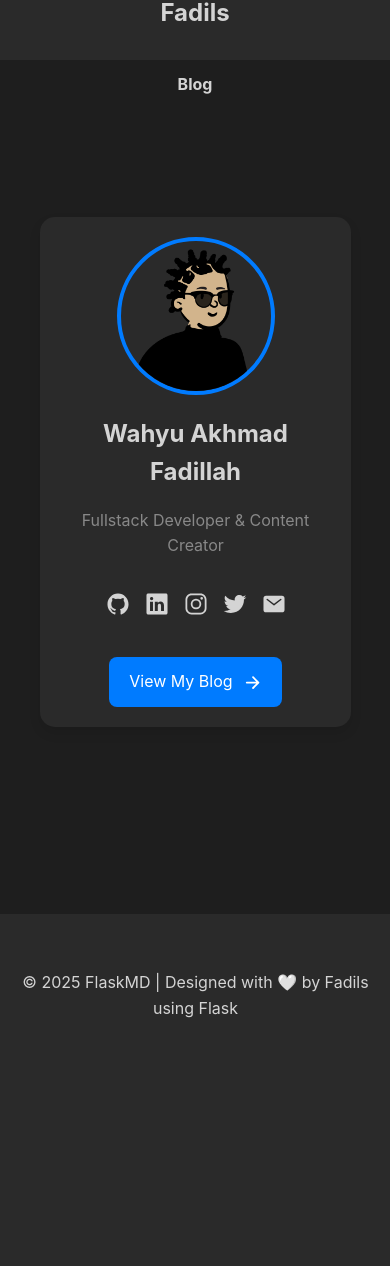
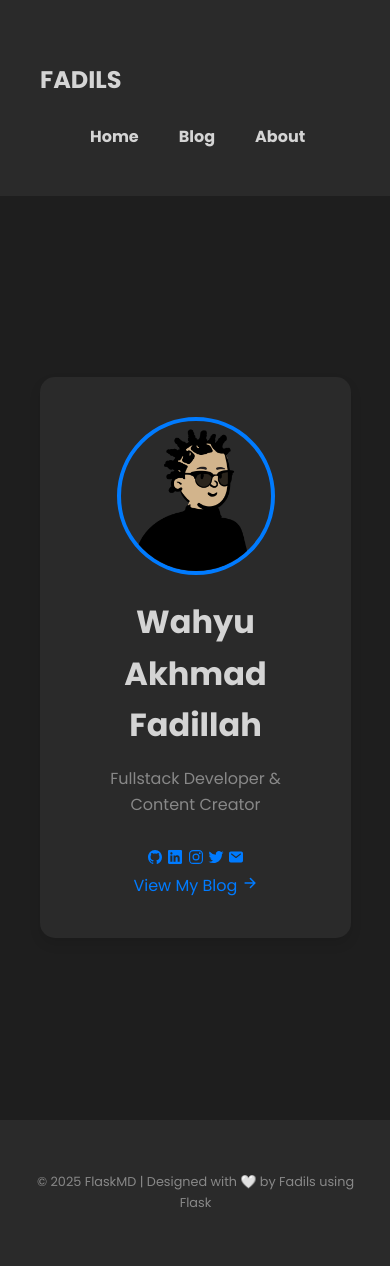
Before and after one commit to fadilsflow/FlaskMD, a Flask app: page / in a window 390 px wide. Before the commit the page ends 1018 px from the top, so only its background shows below. Run offline with Flask 3, Linux system fonts and the light colour scheme; data that the repository does not hold is empty; some libraries are stand-ins or nearby versions.

Commit message:
1 step again

```diff
--- a/blog/routes.py
+++ b/blog/routes.py
@@ -83,4 +83,12 @@ def init_routes(app):
         posts = Post.get_posts_by_tag(tag)
         return render_template("index.html", posts=posts, tag=tag)
 
+    @app.route("/about")
+    def about():
+        return render_template("about.html")
+
+    @app.route("/contact")
+    def contact():
+        return render_template("contact.html")
+
     return app
--- a/blog/static/css/style.css
+++ b/blog/static/css/style.css
@@ -9,11 +9,14 @@
 
 body {
   margin: 0;
-  font-family: 'Inter', 'Poppins', sans-serif;
+  font-family: 'Poppins', sans-serif;
   line-height: 1.6;
   transition: background-color 0.3s ease, color 0.3s ease;
   background-color: var(--background-dark);
   color: var(--font-dark);
+  display: flex;
+  flex-direction: column;
+  min-height: 100vh;
 }
 
 /* Kontainer */
@@ -37,80 +40,50 @@ a:hover {
 
 /* Navbar Styles */
 .navbar {
+  display: flex;
+  justify-content: space-between;
+  align-items: center;
+  padding: 10px 20px;
   background-color: var(--background-light);
-  padding: 5px 0;
-  height: 50px; /* Tetapkan tinggi navbar */
-  display: flex;
-  align-items: center;
-}
-
-.navbar .container {
-  display: flex;
-  justify-content: center;
-  align-items: center;
-  padding: 0 20px;
 }
 
 .navbar .logo a {
   font-size: 1.5rem;
   font-weight: bold;
   color: var(--font-dark);
+  text-transform: uppercase;
 }
 
 .nav-menu {
   display: flex;
   gap: 20px;
   list-style: none;
-  margin: 0;
-  padding: 0;
 }
 
 .nav-menu li a {
   color: var(--font-dark);
   font-weight: bold;
+  padding: 5px 10px;
+  transition: color 0.3s ease, border-bottom 0.3s ease;
 }
 
-/* User Bio Styles */
-.user-bio {
-  margin-bottom: 30px;
-  background-color: var(--background-light);
-  padding: 30px;
-  border-radius: 10px;
+.nav-menu li a:hover {
+  color: var(--hover-color);
+  border-bottom: 2px solid var(--hover-color);
 }
 
-.user-info {
+.language-switcher {
   display: flex;
   align-items: center;
-  position: relative;
+  cursor: pointer;
+  transition: transform 0.3s ease, opacity 0.3s ease;
 }
 
-.user-image {
-  width: 130px;
-  height: 130px;
-  margin-right: 25px;
-  overflow: hidden;
-  border-radius: 50%;
+.language-switcher:hover {
+  transform: scale(1.1);
+  opacity: 0.8;
 }
 
-.user-image img {
-  width: 100%;
-  height: 100%;
-  object-fit: cover;
-}
-
-.user-details {
-  flex-grow: 1;
-}
-
-.user-name {
-  font-size: 2rem;
-  margin: 0 0 10px 0;
-}
-
-.user-role, .user-blog-count {
-  margin: 5px 0;
-  color: #999;
-}
 /* Manage Blog Table Styles */
 .manage-blog-container {
   background-color: var(--background-light);
@@ -330,7 +326,9 @@ footer {
   background-color: var(--background-light);
   text-align: center;
   padding: 20px 0;
-  margin-top: 30px;
+  font-size: 0.8rem;
+  color: #888;
+  margin-top: auto;
 }
 
 /* Responsive Adjustments */
@@ -554,23 +545,24 @@ footer {
   display: flex;
   justify-content: center;
   align-items: center;
-  min-height: calc(100vh - 100px); /* Kurangi tinggi navbar dan footer */
+  min-height: 100vh; /* Full height of the viewport */
   padding: 20px;
 }
 
+/* Profile Section */
 .profile-section {
   text-align: center;
   background-color: var(--background-light);
   padding: 40px;
   border-radius: 15px;
-  max-width: 500px;
+  max-width: 400px; /* Adjusted for a more compact look */
   width: 100%;
   box-shadow: 0 6px 12px rgba(0, 0, 0, 0.1);
 }
 
 .profile-image {
-  width: 200px;
-  height: 200px;
+  width: 150px; /* Adjusted size */
+  height: 150px; /* Adjusted size */
   border-radius: 50%;
   overflow: hidden;
   margin: 0 auto 20px;
@@ -584,7 +576,7 @@ footer {
 }
 
 .profile-name {
-  font-size: 2rem;
+  font-size: 2rem; /* Larger font size */
   margin-bottom: 10px;
   color: var(--font-dark);
 }
@@ -595,67 +587,141 @@ footer {
   margin-bottom: 30px;
 }
 
-.social-icons {
+.icon-row {
   display: flex;
   justify-content: center;
-  gap: 20px;
+  gap: 15px;
   margin-bottom: 30px;
 }
 
-.social-icon {
+.icon-row ion-icon {
   color: var(--font-dark);
-  font-size: 1.8rem;
+  font-size: 1.5rem;
   transition: color 0.3s ease;
 }
 
-.social-icon:hover {
+.icon-row ion-icon:hover {
   color: var(--link-color);
 }
 
-.blog-button {
-  display: inline-flex;
-  align-items: center;
-  justify-content: center;
-  gap: 10px;
+/* Contact Page */
+.contact-container {
+  max-width: 600px;
+  margin: 0 auto;
+  background-color: var(--background-light);
+  padding: 30px;
+  border-radius: 10px;
+  box-shadow: 0 4px 6px rgba(0, 0, 0, 0.1);
+}
+
+.contact-container h1 {
+  text-align: center;
+  margin-bottom: 25px;
+  color: var(--font-dark);
+  font-size: 1.8rem;
+}
+
+.contact-container p {
+  text-align: center;
+  margin-bottom: 20px;
+  color: #888;
+}
+
+.contact-container .form-group {
+  display: flex;
+  flex-direction: column;
+  margin-bottom: 15px;
+}
+
+.contact-container .form-group label {
+  margin-bottom: 8px;
+  font-weight: 500;
+  color: #aaa;
+}
+
+.contact-container .form-group input,
+.contact-container .form-group textarea {
+  padding: 10px;
+  border: 1px solid #ccc;
+  border-radius: 5px;
+  background-color: rgba(255,255,255,0.05);
+  color: var(--font-dark);
+}
+
+.contact-container .form-group input:focus,
+.contact-container .form-group textarea:focus {
+  border-color: var(--link-color);
+}
+
+.contact-container .submit-btn {
   background-color: var(--link-color);
   color: white;
+  border: none;
   padding: 12px 20px;
-  border-radius: 8px;
-  text-decoration: none;
+  border-radius: 6px;
+  font-weight: 600;
+  cursor: pointer;
   transition: background-color 0.3s ease;
+  align-self: center;
+  width: 100%;
 }
 
-.blog-button:hover {
+.contact-container .submit-btn:hover {
   background-color: var(--hover-color);
 }
 
-.blog-button ion-icon {
-  font-size: 1.2rem;
+/* About Page */
+.about-container {
+  max-width: 600px;
+  margin: 0 auto;
+  background-color: var(--background-light);
+  padding: 30px;
+  border-radius: 10px;
+  box-shadow: 0 4px 6px rgba(0, 0, 0, 0.1);
 }
 
-/* Responsive */
-@media (max-width: 600px) {
-  .profile-section {
-      padding: 20px;
+.about-container h1 {
+  text-align: center;
+  margin-bottom: 25px;
+  color: var(--font-dark);
+  font-size: 1.8rem;
 }
 
-  .profile-image {
-      width: 150px;
-      height: 150px;
+.about-container p {
+  text-align: center;
+  margin-bottom: 20px;
+  color: #888;
 }
 
-  .profile-name {
-      font-size: 1.5rem;
+.blog-header {
+  display: flex;
+  align-items: center; /* Vertically center the items */
+  justify-content: space-between; /* Space between the items */
+  margin-bottom: 30px; /* Optional: Add some space below the header */
 }
 
-  .social-icons {
-      gap: 15px;
+.blog-header h1 {
+  flex-grow: 1; /* Allow the h1 to take up available space */
+  text-align: center; /* Center the text */
+  margin: 0; /* Remove default margin */
+  font-size: 2.5rem; /* Set a larger font size for the title */
+  color: var(--font-dark); /* Optional: Set color for the title */
 }
 
-  .social-icon {
-      font-size: 1.5rem;
-  }
+.manage-blog-button {
+  display: flex;
+  align-items: center; /* Center icon vertically */
+  justify-content: center; /* Center icon horizontally */
+  background-color: transparent; /* Make background transparent */
+  color: var(--link-color); /* Set icon color */
+  padding: 8px; /* Padding for the button */
+  border: none; /* Remove border */
+  border-radius: 5px; /* Rounded corners */
+  transition: background-color 0.3s ease; /* Transition for hover effect */
 }
 
+.manage-blog-button:hover {
+  background-color: rgba(0, 0, 0, 0.1); /* Change background on hover */
+}
 /* Tambahan Font Import */
 @import url('https://fonts.googleapis.com/css2?family=Inter:wght@400;500;600&family=Poppins:wght@400;500;600&display=swap');
--- a/blog/templates/base.html
+++ b/blog/templates/base.html
@@ -22,7 +22,10 @@
             <h1 class="logo"><a href="{{ url_for('index') }}">Fadils</a></h1>
             <nav>
                 <ul class="nav-menu">
-                    <li><a href="{{ url_for('index') }}">Blog</a></li>
+                    <li><a href="{{ url_for('index') }}">Home</a></li>
+                    <li><a href="{{ url_for('blog') }}">Blog</a></li>
+                    <li><a href="{{ url_for('about') }}">About</a></li>
+                </ul>
                 </ul>
             </nav>
 
--- a/blog/templates/manage_blogs.html
+++ b/blog/templates/manage_blogs.html
@@ -7,10 +7,6 @@
     <div class="manage-blog-container">
         <div class="manage-blog-header">
             <h1>Manage Blogs</h1>
-            <a href="{{ url_for('add_blog') }}" class="btn btn-add-blog">
-                <ion-icon name="add-circle"></ion-icon>
-                Add New Blog
-            </a>
         </div>
         <table class="manage-blog-table">
             <thead>
@@ -30,6 +26,8 @@
                     <td>{{ post.date }}</td>
                     <td>{{ post.author }}</td>
                     <td class="action-buttons">
+                      <button class="btn btn-add">
+                            <a href="{{ url_for('add_blog') }}">Add</a>
                         <button class="btn btn-edit">
                             <a href="{{ url_for('edit_blog', post_id=post.id) }}">Edit</a>
                         </button>
--- /dev/null
+++ b/prompt.txt
@@ -0,0 +1 @@
+per
--- a/requirement.txt
+++ /dev/null
@@ -1,5 +0,0 @@
-flask
-pymysql
-markdown
-pyyaml
-werkzeug
```
Also changed, not shown: other parts of blog/static/css/style.css (+32 -16 lines), blog/templates/about.html (added, +10 -0 lines), blog/templates/contact.html (added, +25 -0 lines), blog/templates/index.html (+5 -18 lines). Lines whose indentation alone changed are shown as unchanged.
